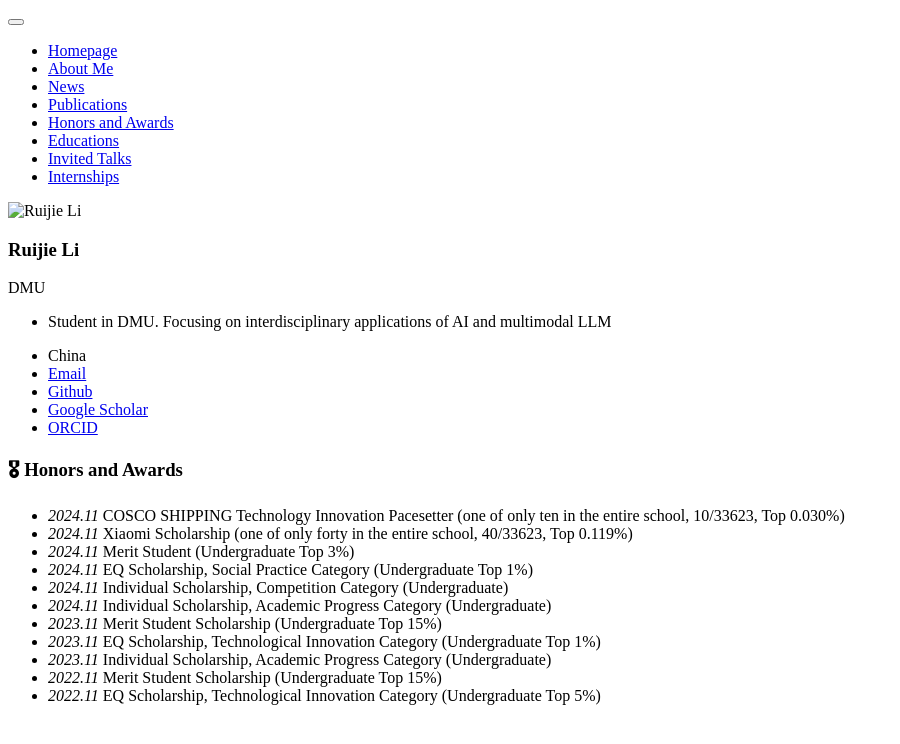
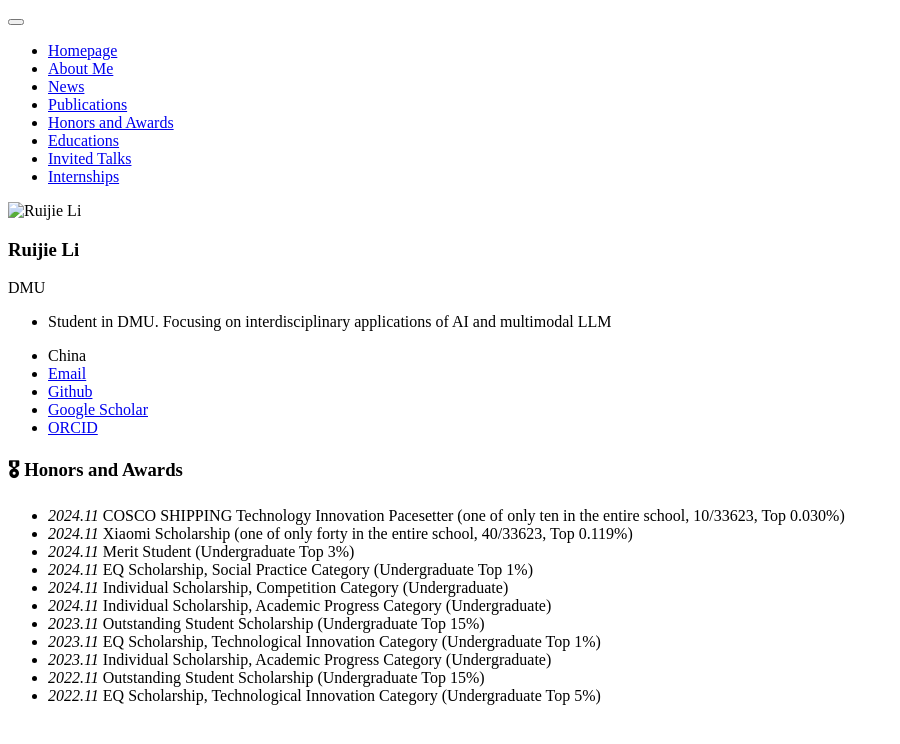
Before and after one commit to ReyJerry/ReyJerry.github.io, a Jekyll site: the page built from _pages/includes/honers.md, in a window 1280 px wide. Shown: the top 744 px of the page, without its empty margins (0-900 px from the left). Built offline with Jekyll 4.4.1, drawn with Linux system fonts in a browser that asks for light colours; our own code applies the rules of GitHub Pages for plain Markdown files.

Commit message:
honers.md

```diff
--- a/_pages/includes/honers.md
+++ b/_pages/includes/honers.md
@@ -5,8 +5,8 @@
 - *2024.11* EQ Scholarship, Social Practice Category (Undergraduate Top 1%)
 - *2024.11* Individual Scholarship, Competition Category (Undergraduate)
 - *2024.11* Individual Scholarship, Academic Progress Category (Undergraduate)
-- *2023.11* Merit Student Scholarship (Undergraduate Top 15%)
+- *2023.11* Outstanding Student Scholarship (Undergraduate Top 15%)
 - *2023.11* EQ Scholarship, Technological Innovation Category (Undergraduate Top 1%)
 - *2023.11* Individual Scholarship, Academic Progress Category (Undergraduate)
-- *2022.11* Merit Student Scholarship (Undergraduate Top 15%)
+- *2022.11* Outstanding Student Scholarship (Undergraduate Top 15%)
 - *2022.11* EQ Scholarship, Technological Innovation Category (Undergraduate Top 5%)
```
